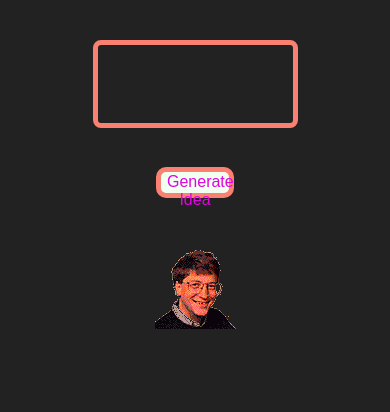
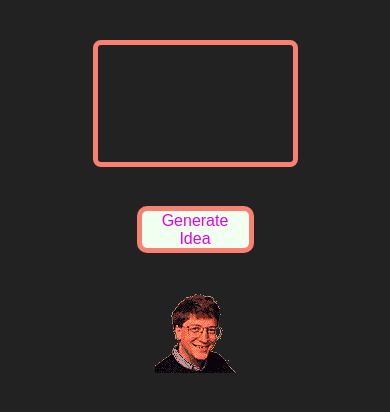
Before and after one commit to thomstrub/startup-generator-api, a website: page views/index.html in a window 390 px wide. Shown: the part 194-606 px from the top of the page. Drawn offline with Linux system fonts and the light colour scheme.

Commit message:
makes site more mobile friendly

```diff
--- a/public/js/main.js
+++ b/public/js/main.js
@@ -24,6 +24,7 @@ async function render(){
     console.log(data["idea"], "data")
     resultElem.innerHTML = '';
     let result = document.createElement('h3');
+    result.setAttribute('class', "idea");
     result.textContent = idea;
     resultElem.appendChild(result);
 }
--- a/public/style.css
+++ b/public/style.css
@@ -15,8 +15,8 @@ body {
 
   button {
       margin-top: 5vw;
-      width: 20vw;
-      height: 8vw;
+      width: 30vw;
+      height: 12vw;
       border-radius: 10px;
       border: 5px solid salmon;
       font-size: medium;
@@ -37,10 +37,18 @@ body {
   }
 
   #result{
+      display: flex;
+      align-items: center;
       border: 5px solid salmon;
       border-radius: 8px;
       margin: 5vw auto;
       width: 50vw;
-      height: 20vw;
+      height: 30vw;
       padding: 10px auto;
   }
+
+  .idea {
+
+      color: salmon;
+      margin: 100px auto;
+  }
```
